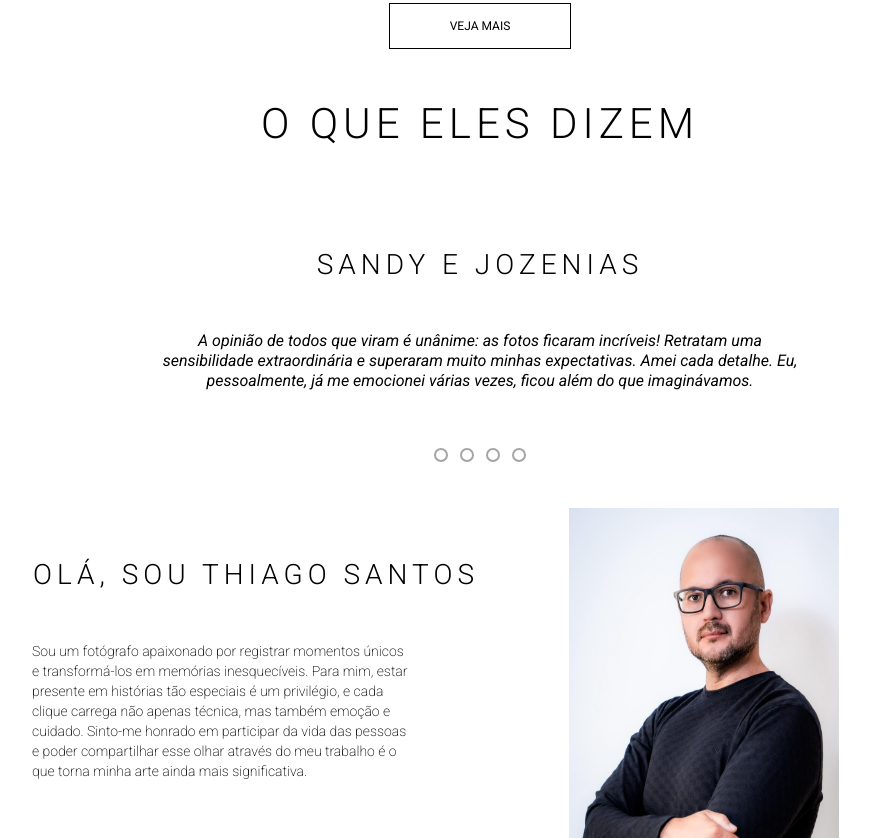
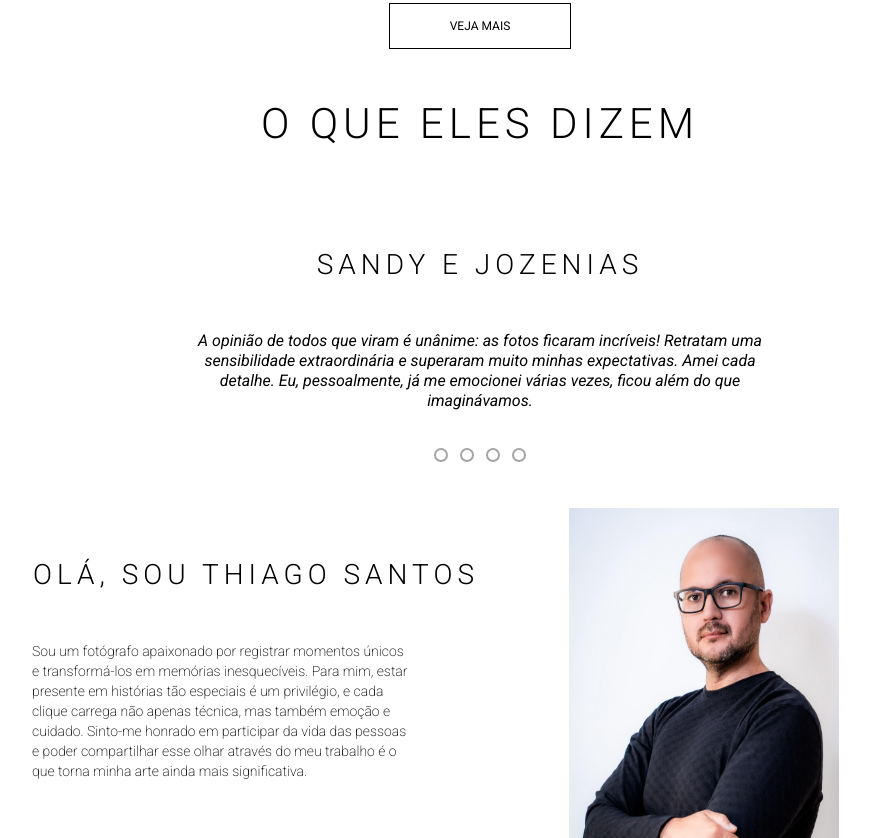
Before and after one commit to ThiagoPSantosInfo/ints, a plain HTML site: page index.html in a window 1280 px wide. Shown: the part 1718-2556 px from the top of the page, without its empty margins (160-1030 px from the left). Drawn offline with Linux system fonts and the light colour scheme.

Commit message:
corrigindo responsividade

```diff
--- a/css/estilo.css
+++ b/css/estilo.css
@@ -235,7 +235,7 @@ header {
 
 .slidr {
     margin: auto;
-    width: 650px;
+    width: 47%;
     height: 310px;
     overflow: hidden;
     position: relative;
@@ -378,7 +378,7 @@ header {
 
 /*Celulares*/
 
-@media (max-width: 430px) {
+@media (max-width: 630px) {
     h2 {
         font-size: 22px;
         padding: 50px 0 30px 0;
@@ -470,7 +470,7 @@ header {
 
 /*Tablets*/
 
-@media (min-width: 431px) and (max-width: 768px) {
+@media (min-width: 631px) and (max-width: 768px) {
 
     h2 {
         font-size: 28px;
--- a/index.html
+++ b/index.html
@@ -4,13 +4,15 @@
 <head>
     <meta charset="UTF-8">
     <meta name="viewport" content="width=device-width, initial-scale=1.0">
-    <title>InTS Fotovideo</title>
+    <meta name="description" content="Página da Intsfotovideo dedicada a fotografia e vídeo">
+    <title>Intsfotovideo</title>
     <link rel="stylesheet" href="css/estilo.css">
     <link rel="shortcut icon" type="image/x-icon" href="./imagens/home/logo_fav.png">
     <link rel="preconnect" href="https://fonts.googleapis.com">
     <link rel="preconnect" href="https://fonts.gstatic.com" crossorigin>
     <link href="https://fonts.googleapis.com/css2?family=Roboto:ital,wght@0,100..900;1,100..900&display=swap"
         rel="stylesheet">
+
 </head>
 
 <body>
```
